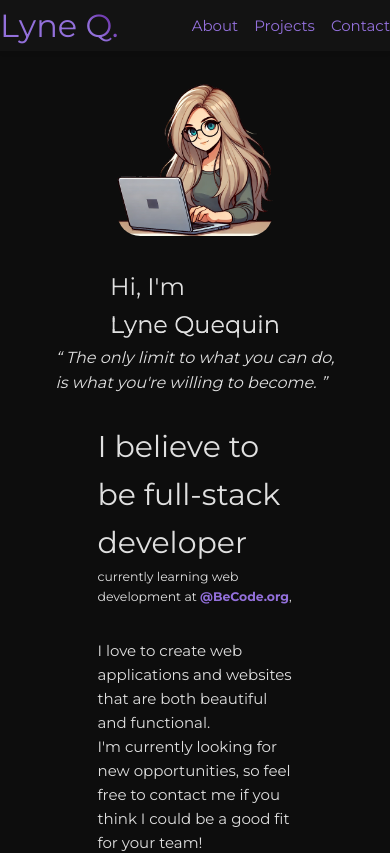
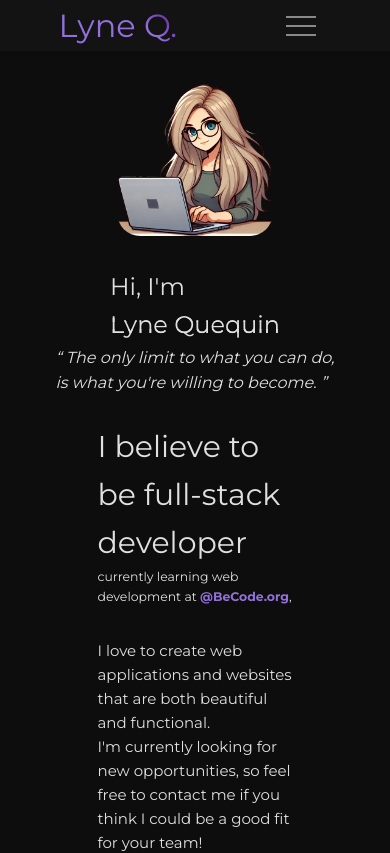
Before and after one commit to LyneQ/portfolio, a Vue app: page / in a window 390 px wide. Shown: the top 853 px of the page. Built offline with nearby package versions, Linux system fonts and the light colour scheme.

Commit message:
feat(header): added burger menu

```diff
--- a/src/App.vue
+++ b/src/App.vue
@@ -1,18 +1,45 @@
 <script setup lang="ts">
 import Card from "@/components/card.vue";
 import Project from "@/components/project.vue";
+// import burgerIcon from "@/assets/burger.svg";
+
+import {ref, watch} from "vue";
+const isMenuOpen = ref(false);
+const isDesktop = ref(window.innerWidth > 510);
+
+const handleBurgerClick = () => {
+  console.log("clicked", isMenuOpen.value);
+  isMenuOpen.value = !isMenuOpen.value;
+};
+
+import { onMounted, onUnmounted } from "vue";
+
+const updateWidth = () => {
+  isDesktop.value = window.innerWidth > 510;
+};
+
+onMounted(() => {
+  window.addEventListener("resize", updateWidth);
+  updateWidth();
+});
+
+onUnmounted(() => {
+  window.removeEventListener("resize", updateWidth);
+});
+
 </script>
 <template>
   <header>
     <div class="wrapper">
       <h1 class="name">Lyne Q.</h1>
-      <nav>
+      <nav v-show=" isMenuOpen || isDesktop ">
         <ul>
           <li><a href="#about">About</a></li>
           <li><a href="#experience">Projects</a></li>
           <li><a href="#contact">Contact</a></li>
         </ul>
       </nav>
+      <img class="burgerButton" src="/burger.svg" alt="Menu" draggable="false" :onclick="handleBurgerClick"/>
     </div>
   </header>
 
@@ -87,6 +114,7 @@ import Project from "@/components/project.vue";
 </template>
 
 <style scoped>
+
 .subTitle {
   text-align: center;
   font-size: 2.5rem;
@@ -113,21 +141,40 @@ header {
     /* padding: 1rem; */
     padding: 0 15vw;
 
-    @media (max-width: 480px) {
-      padding: 0;
+    .burgerButton {
+      display: none;
+      font-size: 2rem;
+      padding: 0 1rem;
+      background: none;
+      border: none;
+      cursor: pointer;
+
+      @media screen and (max-width: 510px) {
+        display: block;
+      }
     }
 
     ul {
       display: flex;
       list-style: none;
       gap: 1rem;
+
+      @media screen and (max-width: 510px) {
+        flex-direction: column;
+        position: absolute;
+        display: flex;
+        align-items: center;
+        top: 100%;
+        left: 0;
+        width: 100%;
+        background-color: var(--color-surface);
+        box-shadow: 0 2px 4px rgba(0, 0, 0, 0.1);
+        padding: 1rem;
+        gap: 1rem;
+      }
     }
 
     .name {
-      /*@media (max-width: 480px) {
-      //  padding-left: 0;
-      //}
-      //padding-left: 15vw;*/
       font-size: 2rem;
 
       background: linear-gradient(45deg, var(--color-accent), var(--color-accent), var(--color-accent), var(--color-secondary));
```
Also changed, not shown: public/burger.svg (added).
